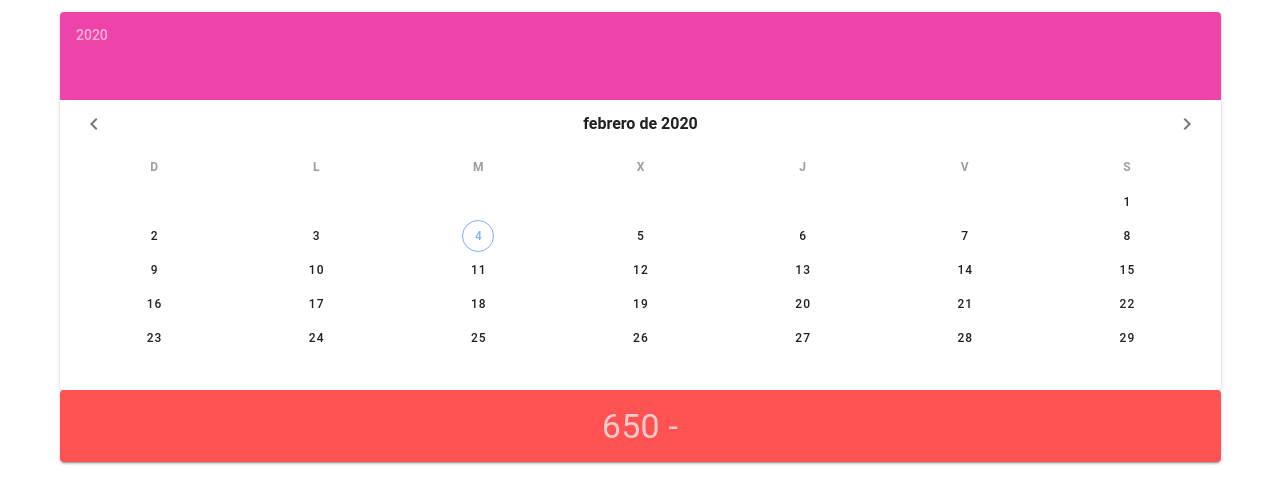
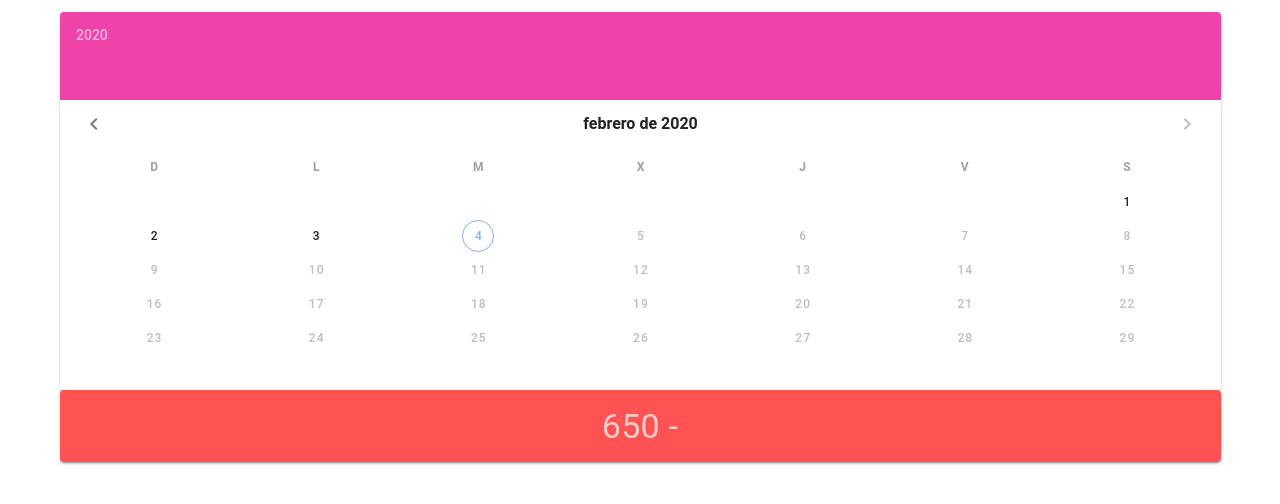
Before and after one commit to ishmangit/vuetifyAxios, a Vue app: page / in a window 1280 px wide. Shown: the top 504 px of the page. Built offline with nearby package versions, Linux system fonts and the light colour scheme; a small style sheet from the web is missing.

Commit message:
Resto configuraciones calendario

```diff
--- a/src/components/Main.vue
+++ b/src/components/Main.vue
@@ -3,8 +3,12 @@
     <v-row>
       <v-col>
         <v-card class="text-center">
-          <v-date-picker v-model="fecha" full-width>
-
+          <v-date-picker
+            v-model="fecha"
+            full-width
+            locale="es"
+            :min="minimo"
+            :max="maximo">
           </v-date-picker>
         </v-card>
         <v-card color="error" dark>
@@ -20,7 +24,9 @@ export default {
   name: 'Main',
   data() {
       return {
-          fecha: ''
+          fecha: '',
+          minimo: '1984',
+          maximo: new Date().toISOString().substr(0, 10)
       }
   }
 }
```
